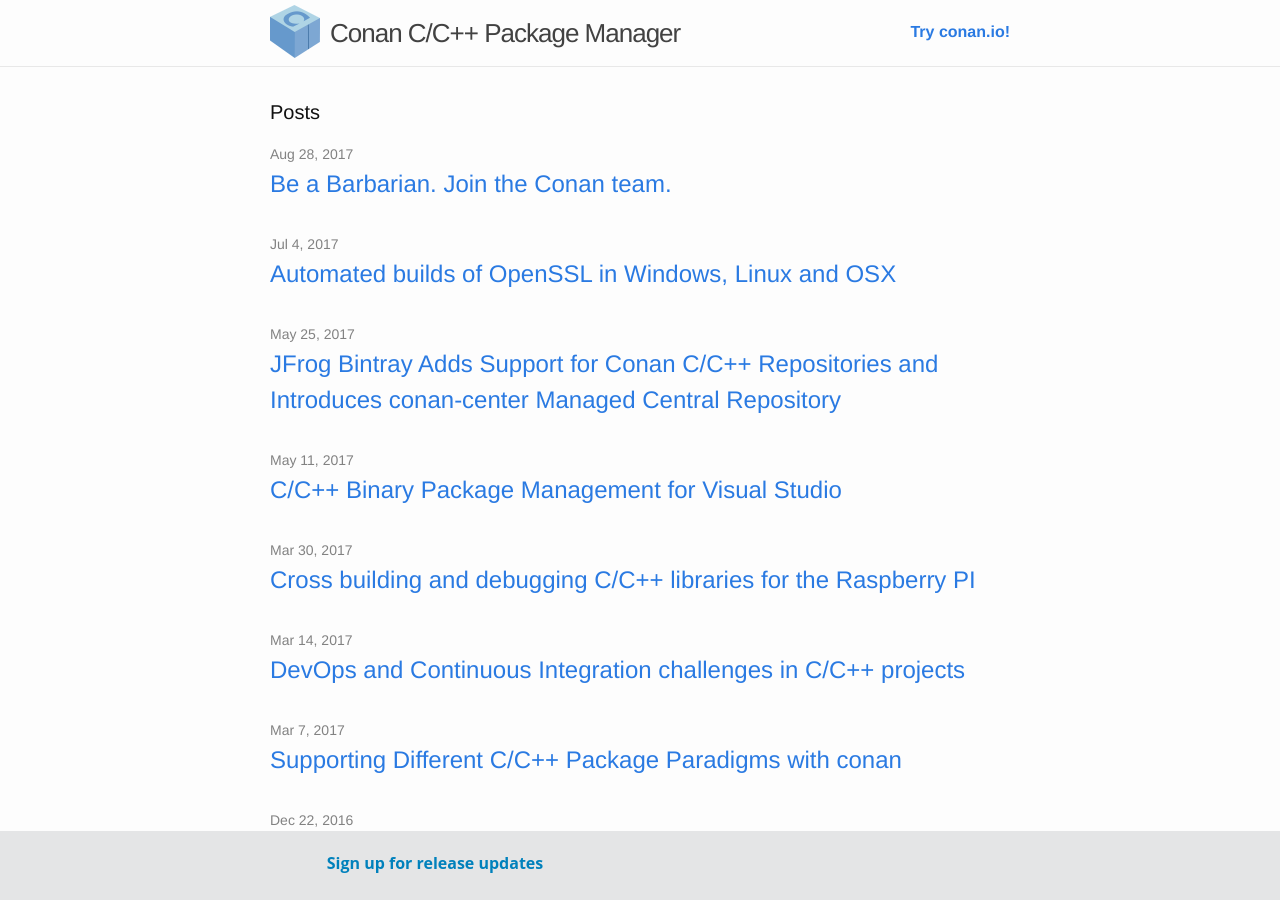
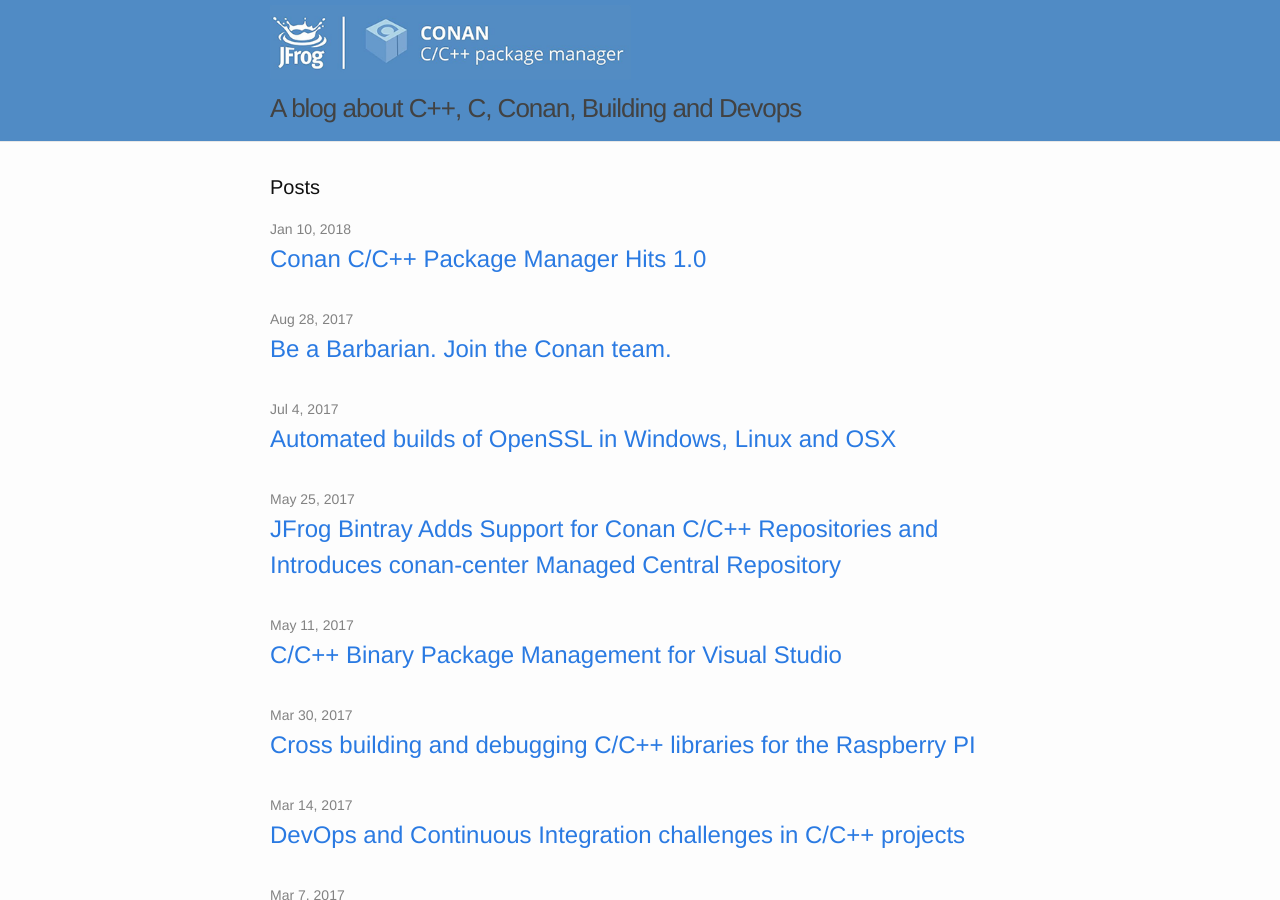
Before and after one commit to conan-io/conan-io.github.io, a Jekyll site: the page built from index.html, in a window 1280 px wide and 900 px high. Built offline with Jekyll 4.4.1, drawn with Linux system fonts in a browser that asks for light colours; comment, search, counter and statistics services are not loaded.

```diff
--- a/_includes/header.html
+++ b/_includes/header.html
@@ -4,33 +4,12 @@
 
 <!-- End Google Tag Manager (noscript) -->
 
-<header class="site-header">
+<header class="site-header"  style="background-color:#508BC5;">
 
   <div class="wrapper">
 
-
-    <a href="{{ site.baseurl }}/" class="logo"><img src="/assets/conan.png" width="50"></a>
-    <a class="site-title" href="{{ site.baseurl }}/">{{ site.title }}</a>
-
-    <a class="go_conan" href="https://conan.io">Try conan.io!</a>
-
-    <nav class="site-nav">
-      <a href="#" class="menu-icon">
-        <svg viewBox="0 0 18 15">
-          <path fill="#424242" d="M18,1.484c0,0.82-0.665,1.484-1.484,1.484H1.484C0.665,2.969,0,2.304,0,1.484l0,0C0,0.665,0.665,0,1.484,0 h15.031C17.335,0,18,0.665,18,1.484L18,1.484z"/>
-          <path fill="#424242" d="M18,7.516C18,8.335,17.335,9,16.516,9H1.484C0.665,9,0,8.335,0,7.516l0,0c0-0.82,0.665-1.484,1.484-1.484 h15.031C17.335,6.031,18,6.696,18,7.516L18,7.516z"/>
-          <path fill="#424242" d="M18,13.516C18,14.335,17.335,15,16.516,15H1.484C0.665,15,0,14.335,0,13.516l0,0 c0-0.82,0.665-1.484,1.484-1.484h15.031C17.335,12.031,18,12.696,18,13.516L18,13.516z"/>
-        </svg>
-      </a>
-
-      <div class="trigger">
-        {% for my_page in site.pages %}
-          {% if my_page.title %}
-          <a class="page-link" href="{{ my_page.url | prepend: site.baseurl }}">{{ my_page.title }}</a>
-          {% endif %}
-        {% endfor %}
-      </div>
-    </nav>
+    <a href="https://conan.io" class="logo"><img src="/assets/jfrog_conan_logo.png" height="75"></a>
+    <a class="site-title" href="{{ site.baseurl }}/">A blog about C++, C, Conan, Building and Devops</a>
 
   </div>
 
--- a/_layouts/default.html
+++ b/_layouts/default.html
@@ -13,14 +13,7 @@
       </div>
     </div>
 
-    <div class="newsletter-container">
-        <div class="newsletter-div">
-            <p>Sign up for release updates</p>
-            <script src="//app-lon04.marketo.com/js/forms2/js/forms2.min.js"></script>
-            <form id="mktoForm_1479"></form>
-            <script>MktoForms2.loadForm("//app-lon04.marketo.com", "256-FNZ-187", 1479);</script>
-        </div>
-    </div>
+
     {% include footer.html %}
     <script>
 		(function(i,s,o,g,r,a,m){i['GoogleAnalyticsObject']=r;i[r]=i[r]||function(){
```
Also changed, not shown: _posts/2018-01-10-Conan-C-C++-Package-Manager-Hits-1.0.markdown (added, +34 -0 lines), assets/jfrog_conan_logo.png (added), readme.txt.
